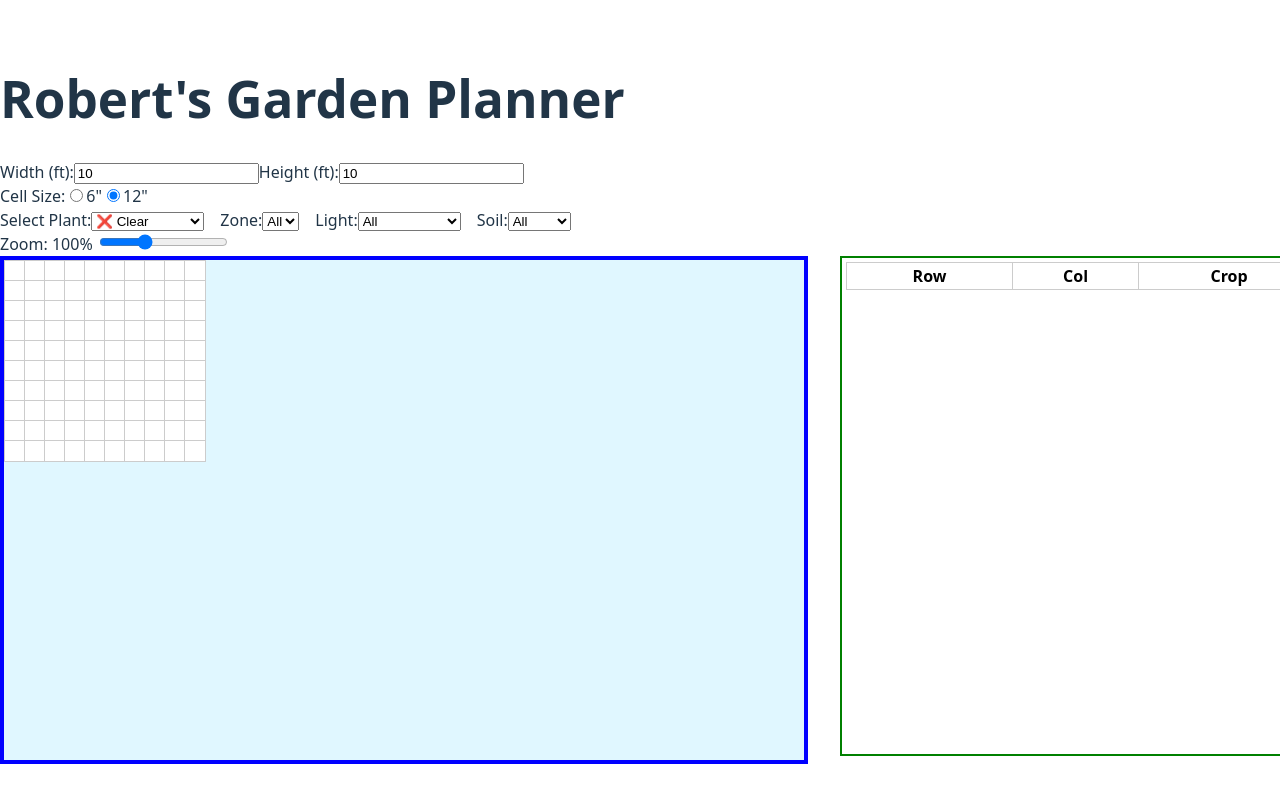
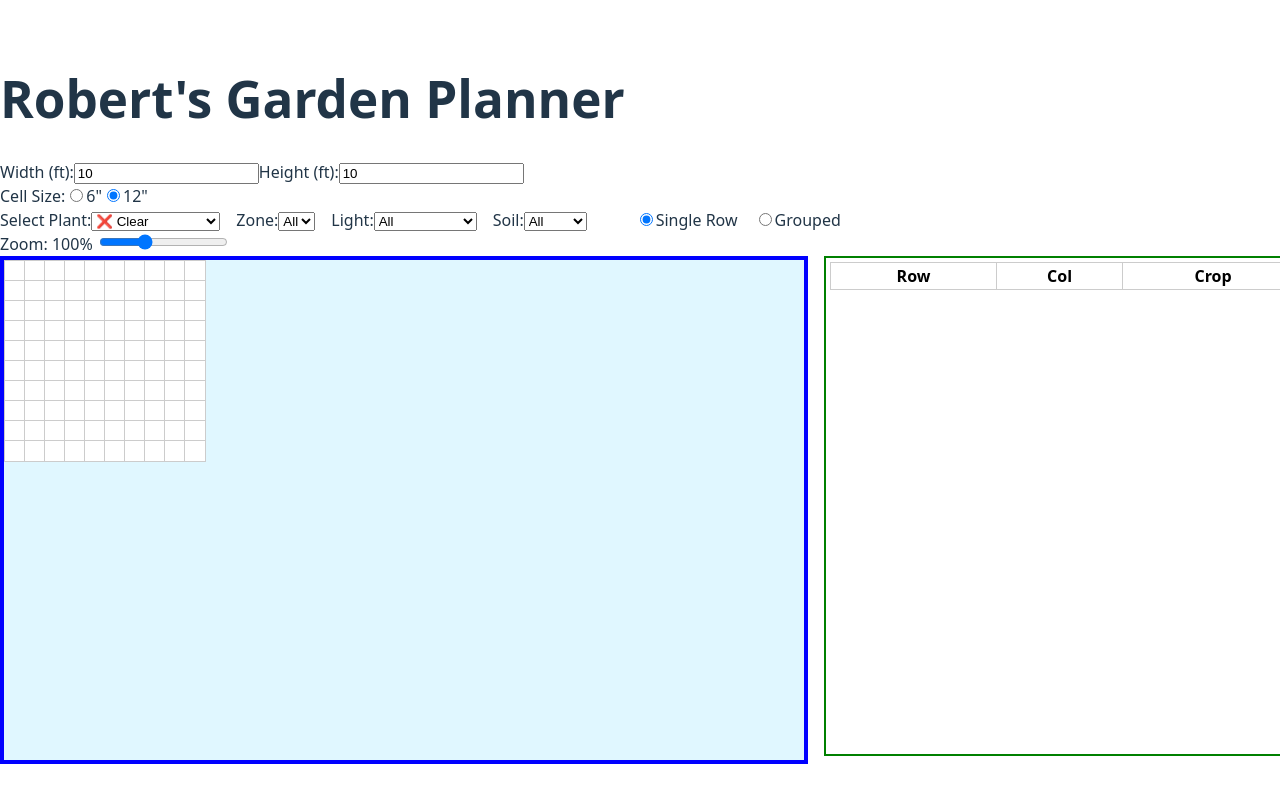
Before and after one commit to rseely85/Garden-Planner, a React (Vite) app: page / in a window 1280 px wide. Shown: the top 800 px of the page. Built offline with nearby package versions, Linux system fonts and the light colour scheme.

Commit message:
Baseline: Both grids working with single line and grouping logic using CoPilot for coding plantsAppCode34 + GardenGridMirrorCodeV7 + PlantsCodeV2

```diff
--- a/src/App.jsx
+++ b/src/App.jsx
@@ -16,7 +16,7 @@ export default function App() {
   const [zoom, setZoom] = useState(1.0);
   const [scale, setScale] = useState(12); // default 12"
   const [cellSize, setCellSize] = useState(12); // default to 12"
-
+  const [viewMode, setViewMode] = useState("single"); // "single" or "grouped"
 
   const handleCellClick = (r, c, isShift, shiftStart) => {
     let newGrid = [...grid];
@@ -28,9 +28,9 @@ export default function App() {
         const max = Math.max(c, shiftStart.c);
         for (let i = min; i <= max; i++) {
           newGrid[r][i] = {
-  planted: selectedPlant.plant !== 'Clear',
-  crop: selectedPlant.plant !== 'Clear' ? selectedPlant.plant : null,
-  icon: selectedPlant.plant !== 'Clear' ? selectedPlant.icon : null
+            planted: selectedPlant.plant !== "Clear",
+            crop: selectedPlant.plant !== "Clear" ? selectedPlant.plant : null,
+            icon: selectedPlant.plant !== "Clear" ? selectedPlant.icon : null,
           };
         }
       } else if (c === shiftStart.c) {
@@ -39,18 +39,18 @@ export default function App() {
         const max = Math.max(r, shiftStart.r);
         for (let i = min; i <= max; i++) {
           newGrid[i][c] = {
-  planted: selectedPlant.plant !== 'Clear',
-  crop: selectedPlant.plant !== 'Clear' ? selectedPlant.plant : null,
-  icon: selectedPlant.plant !== 'Clear' ? selectedPlant.icon : null
+            planted: selectedPlant.plant !== "Clear",
+            crop: selectedPlant.plant !== "Clear" ? selectedPlant.plant : null,
+            icon: selectedPlant.plant !== "Clear" ? selectedPlant.icon : null,
           };
         }
       }
     } else {
       // Single cell
       newGrid[r][c] = {
-  planted: selectedPlant.plant !== 'Clear',
-  crop: selectedPlant.plant !== 'Clear' ? selectedPlant.plant : null,
-  icon: selectedPlant.plant !== 'Clear' ? selectedPlant.icon : null
+        planted: selectedPlant.plant !== "Clear",
+        crop: selectedPlant.plant !== "Clear" ? selectedPlant.plant : null,
+        icon: selectedPlant.plant !== "Clear" ? selectedPlant.icon : null,
       };
     }
 
@@ -61,17 +61,26 @@ export default function App() {
   grid.forEach((row, r) => {
     row.forEach((cell, c) => {
       if (cell && cell.planted) {
-      const plantData = plantsData.find(p => p.plant === cell.crop);
-      const spacing = (plantData && plantData.spacing) ? plantData.spacing : 12;
-      const qtyRaw = 1 + (cellSize / spacing);
-      const qty = qtyRaw > 1.75 ? Math.ceil(qtyRaw) : 1;
-
+        let plantData = plantsData.find((p) => p.plant === cell.crop);
+        let spacing = 12;
+        let qty = 1;
+        if (plantData) {
+          if (plantData.plant === "Planter Border") {
+            spacing = 6; // always 6" for Planter Border
+            // qty: for each cell, if cellSize is 6" = 1, if 12" = 2
+            qty = cellSize === 12 ? 2 : 1;
+          } else {
+            spacing = plantData.spacing ? plantData.spacing : 12;
+            const qtyRaw = 1 + cellSize / spacing;
+            qty = qtyRaw > 1.75 ? Math.ceil(qtyRaw) : 1;
+          }
+        }
         mirrorRows.push({
           row: r,
           col: c,
           crop: cell.crop,
           icon: cell.icon,
-        qty
+          qty,
         });
       }
     });
@@ -79,14 +88,13 @@ grid.forEach((row, r) => {
   console.log("mirrorRows with qty:", mirrorRows);
   const gridWidthInCells = Math.floor((width * 12) / cellSize);
   const gridHeightInCells = Math.floor((height * 12) / cellSize);
-const filteredPlants = plantsData.filter(p =>
+  const filteredPlants = plantsData.filter(
+    (p) =>
       p.plant === "Clear" ||
       p.plant === "Placeholder" ||
-  (
-    (selectedZone === "" || p.zone.includes(selectedZone)) &&
+      ((selectedZone === "" || p.zone.includes(selectedZone)) &&
         (selectedLight === "" || p.light.includes(selectedLight)) &&
-    (selectedSoil === "" || p.soil.includes(selectedSoil))
-  )
+        (selectedSoil === "" || p.soil.includes(selectedSoil)))
   );
   return (
     <div>
@@ -147,7 +155,10 @@ const filteredPlants = plantsData.filter(p =>
 
         <div>
           Zone:
-    <select value={selectedZone} onChange={(e) => setSelectedZone(e.target.value)}>
+          <select
+            value={selectedZone}
+            onChange={(e) => setSelectedZone(e.target.value)}
+          >
             <option value="">All</option>
             <option value="5">5</option>
             <option value="5b">5b</option>
@@ -160,7 +171,10 @@ const filteredPlants = plantsData.filter(p =>
 
         <div>
           Light:
-    <select value={selectedLight} onChange={(e) => setSelectedLight(e.target.value)}>
+          <select
+            value={selectedLight}
+            onChange={(e) => setSelectedLight(e.target.value)}
+          >
             <option value="">All</option>
             <option value="full sun">Full Sun</option>
             <option value="partial shade">Partial Shade</option>
@@ -170,12 +184,36 @@ const filteredPlants = plantsData.filter(p =>
 
         <div>
           Soil:
-    <select value={selectedSoil} onChange={(e) => setSelectedSoil(e.target.value)}>
+          <select
+            value={selectedSoil}
+            onChange={(e) => setSelectedSoil(e.target.value)}
+          >
             <option value="">All</option>
             <option value="loamy">Loamy</option>
             <option value="sandy">Sandy</option>
             <option value="clay">Clay</option>
           </select>
+        </div>
+        {/* Toggle buttons for GardenGridMirror view mode */}
+        <div style={{ marginLeft: "2em", textAlign: "center" }}>
+          <label>
+            <input
+              type="radio"
+              value="single"
+              checked={viewMode === "single"}
+              onChange={() => setViewMode("single")}
+            />
+            Single Row
+          </label>
+          <label style={{ marginLeft: "1em" }}>
+            <input
+              type="radio"
+              value="grouped"
+              checked={viewMode === "grouped"}
+              onChange={() => setViewMode("grouped")}
+            />
+            Grouped
+          </label>
         </div>
       </div>
       <div>
@@ -198,10 +236,10 @@ const filteredPlants = plantsData.filter(p =>
           onCellClick={handleCellClick}
           cellSize={cellSize}
           zoom={zoom}
-        /><div>
-
+        />
+        <div>
+          <GardenGridMirror mirrorRows={mirrorRows} viewMode={viewMode} />
         </div>
-        <GardenGridMirror mirrorRows={mirrorRows} />
       </div>
     </div>
   );
--- a/src/components/GardenGridMirror.jsx
+++ b/src/components/GardenGridMirror.jsx
@@ -1,5 +1,22 @@
-export default function GardenGridMirror({ mirrorRows }) {
-  console.log("GardenGridMirror received:", mirrorRows);
+import React from "react";
+
+export default function GardenGridMirror({ mirrorRows, viewMode }) {
+  // Group line items by crop and icon, summing the qty
+  const getGroupedItems = () => {
+    const grouped = {};
+    mirrorRows.forEach(item => {
+      const key = `${item.crop}-${item.icon}`;
+      if (!grouped[key]) {
+        grouped[key] = { ...item };
+      } else {
+        grouped[key].qty += item.qty;
+      }
+    });
+    return Object.values(grouped);
+  };
+
+  const groupedItems = getGroupedItems();
+
   return (
     <div
       style={{
@@ -15,15 +32,20 @@ export default function GardenGridMirror({ mirrorRows }) {
       <table style={{ width: "100%", borderCollapse: "collapse", color: "black" }}>
         <thead>
           <tr>
+            {viewMode === "single" ? (
+              <>
                 <th style={{ border: "1px solid #ccc" }}>Row</th>
                 <th style={{ border: "1px solid #ccc" }}>Col</th>
+              </>
+            ) : null}
             <th style={{ border: "1px solid #ccc" }}>Crop</th>
             <th style={{ border: "1px solid #ccc" }}>Icon</th>
             <th style={{ border: "1px solid #ccc" }}>Qty</th>
           </tr>
         </thead>
         <tbody>
-          {mirrorRows.map((row, idx) => (
+          {viewMode === "single"
+            ? mirrorRows.map((row, idx) => (
                 <tr key={idx}>
                   <td style={{ border: "1px solid #ccc" }}>{row.row}</td>
                   <td style={{ border: "1px solid #ccc" }}>{row.col}</td>
@@ -31,6 +53,13 @@ export default function GardenGridMirror({ mirrorRows }) {
                   <td style={{ border: "1px solid #ccc" }}>{row.icon}</td>
                   <td style={{ border: "1px solid #ccc" }}>{row.qty}</td>
                 </tr>
+              ))
+            : groupedItems.map((item, idx) => (
+                <tr key={idx}>
+                  <td style={{ border: "1px solid #ccc" }}>{item.crop}</td>
+                  <td style={{ border: "1px solid #ccc" }}>{item.icon}</td>
+                  <td style={{ border: "1px solid #ccc" }}>{item.qty}</td>
+                </tr>
               ))}
         </tbody>
       </table>
--- a/src/data/plants.json
+++ b/src/data/plants.json
@@ -7,7 +7,7 @@
   "spacing": 12
 },
 {
-  "plant": "Placeholder",
+  "plant": "Planter Border",
   "icon": "⬜",
   "zone": [],
   "light": [],
```
Lines whose indentation alone changed are shown as unchanged.
